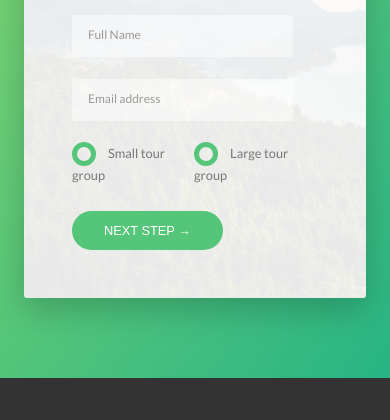
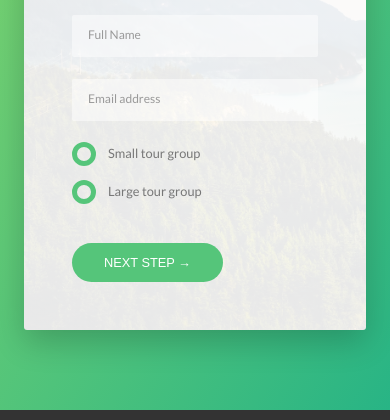
Before and after one commit to Bhekisile/Natours, a website: page index.html in a window 390 px wide. Shown: the part 6316-6736 px from the top of the page. Drawn offline with Linux system fonts and the light colour scheme.

Commit message:
Make form and story section responsive

```diff
--- a/index.html
+++ b/index.html
@@ -414,7 +414,7 @@
 
         <picture class="footer__logo>
           <source srcset="img/logo-green-small-1x.png 1x, img/logo-green-small-2x.png 2x" media="(max-width: 37.5em)" >
-          <img srcset="img/logo-green-1x.png 1x, img/logo-green-2x.png 2x" alt="Full logo" class="footer__logo" >
+          <img srcset="img/logo-green-1x.png 1x, img/logo-green-2x.png 2x" alt="Full logo" src="img/logo-green-small-2x.png" class="footer__logo" >
         </picture>
 
       </div>
--- a/sass/components/_form.scss
+++ b/sass/components/_form.scss
@@ -17,6 +17,10 @@
     width: 90%;
     display: block;
     transition: all .3s;
+
+    @include respond(tab-port) {
+      width: 100%;
+    }
 
     &:focus {
       outline: none;
@@ -51,6 +55,11 @@
   &__radio-group {
     width: 49%;
     display: inline-block;
+
+    @include respond(tab-port) {
+      width: 100%;
+      margin-bottom: 2rem;
+    }
   }
 
   &__radio-input {
```
Also changed, not shown: css/style.css, sass/components/_story.scss (line endings or trailing spaces).
